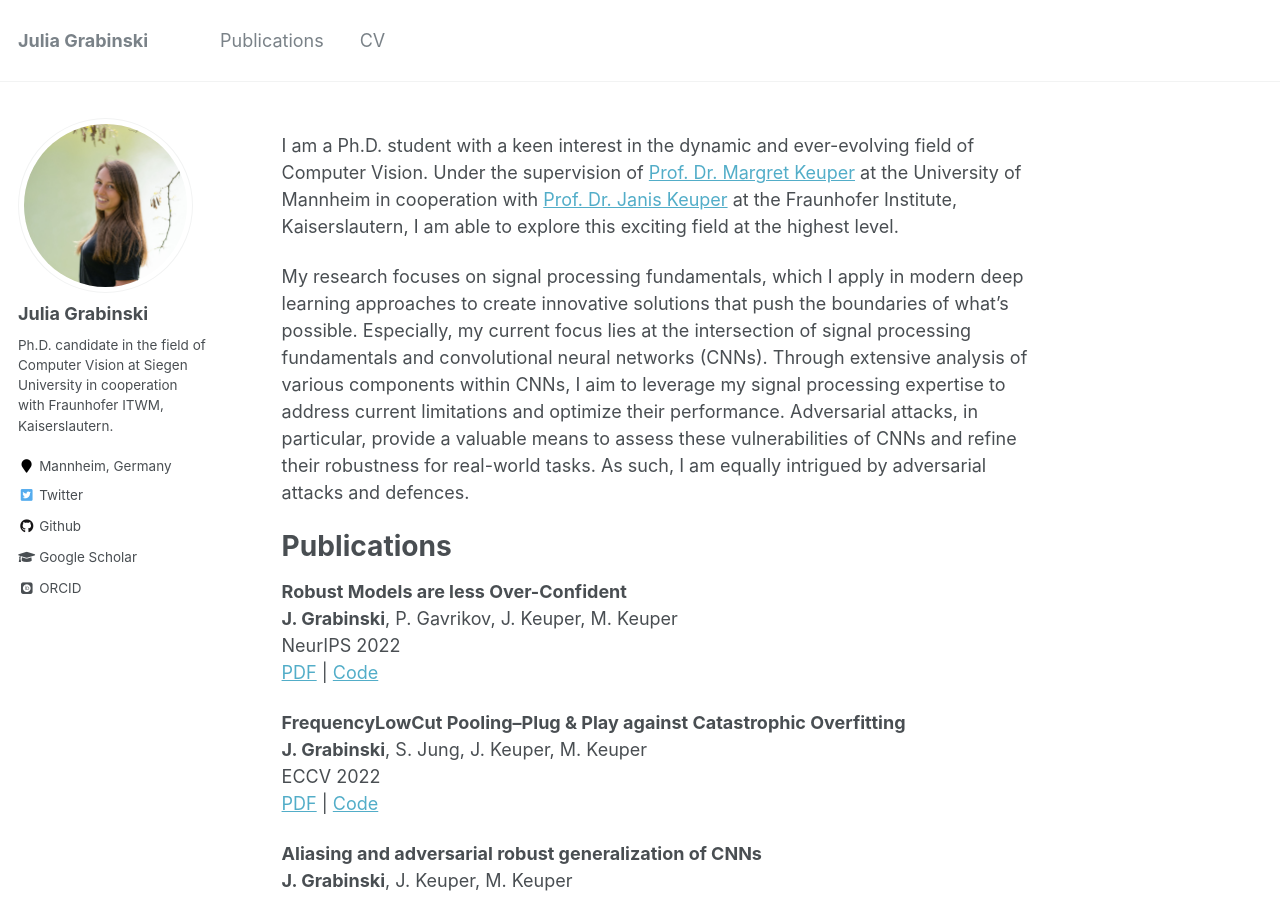
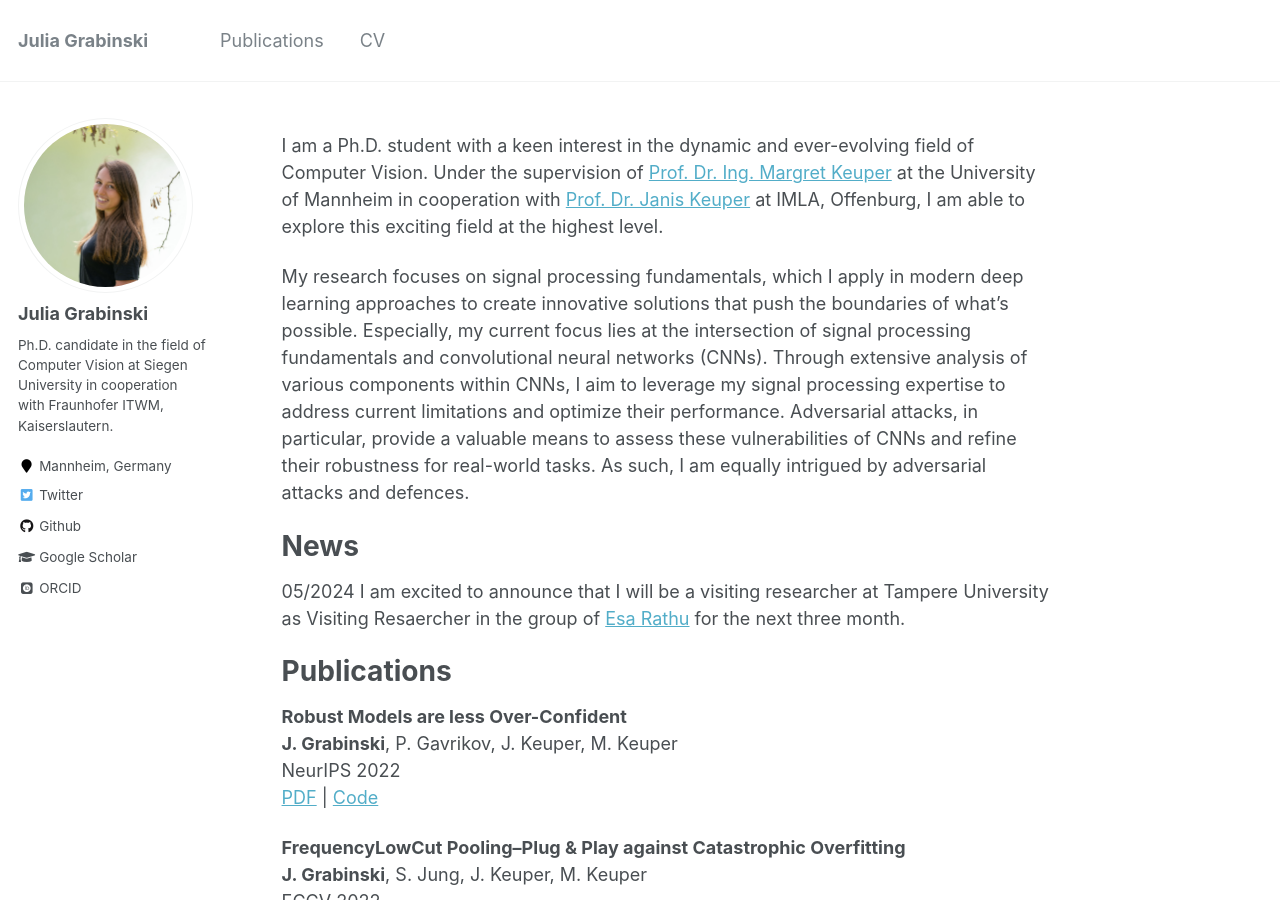
Before and after one commit to GeJulia/gejulia.github.io, a Jekyll site: the page built from _pages/about.md, in a window 1280 px wide and 900 px high. Built offline with Jekyll 4.4.1, drawn with Linux system fonts in a browser that asks for light colours; some web fonts are replaced.

Commit message:
update news

```diff
--- a/_pages/about.md
+++ b/_pages/about.md
@@ -9,9 +9,14 @@ redirect_from:
 ---
 
 I am a Ph.D. student with a keen interest in the dynamic and ever-evolving field of Computer Vision.
-Under the supervision of [Prof. Dr. Margret Keuper](https://www.uni-mannheim.de/dws/people/professors/prof-dr-ing-margret-keuper/) at the University of Mannheim in cooperation with [Prof. Dr. Janis Keuper](https://www.itwm.fraunhofer.de/de/abteilungen/hpc/mitarbeiter/janis-keuper.html) at the Fraunhofer Institute, Kaiserslautern, I am able to explore this exciting field at the highest level.
+Under the supervision of [Prof. Dr. Ing. Margret Keuper](https://www.uni-mannheim.de/dws/people/professors/prof-dr-ing-margret-keuper/) at the University of Mannheim in cooperation with [Prof. Dr. Janis Keuper](https://imla.hs-offenburg.de/janis-keuper/) at IMLA, Offenburg, I am able to explore this exciting field at the highest level.
 
 My research focuses on signal processing fundamentals, which I apply in modern deep learning approaches to create innovative solutions that push the boundaries of what's possible. Especially, my current focus lies at the intersection of signal processing fundamentals and convolutional neural networks (CNNs). Through extensive analysis of various components within CNNs, I aim to leverage my signal processing expertise to address current limitations and optimize their performance. Adversarial attacks, in particular, provide a valuable means to assess these vulnerabilities of CNNs and refine their robustness for real-world tasks. As such, I am equally intrigued by adversarial attacks and defences.
+
+News
+======
+05/2024 I am excited to announce that I will be a visiting researcher at Tampere University as Visiting Resaercher in the group of [Esa Rathu](https://esa.rahtu.fi/) for the next three month.
+
 
 Publications
 ======
```
